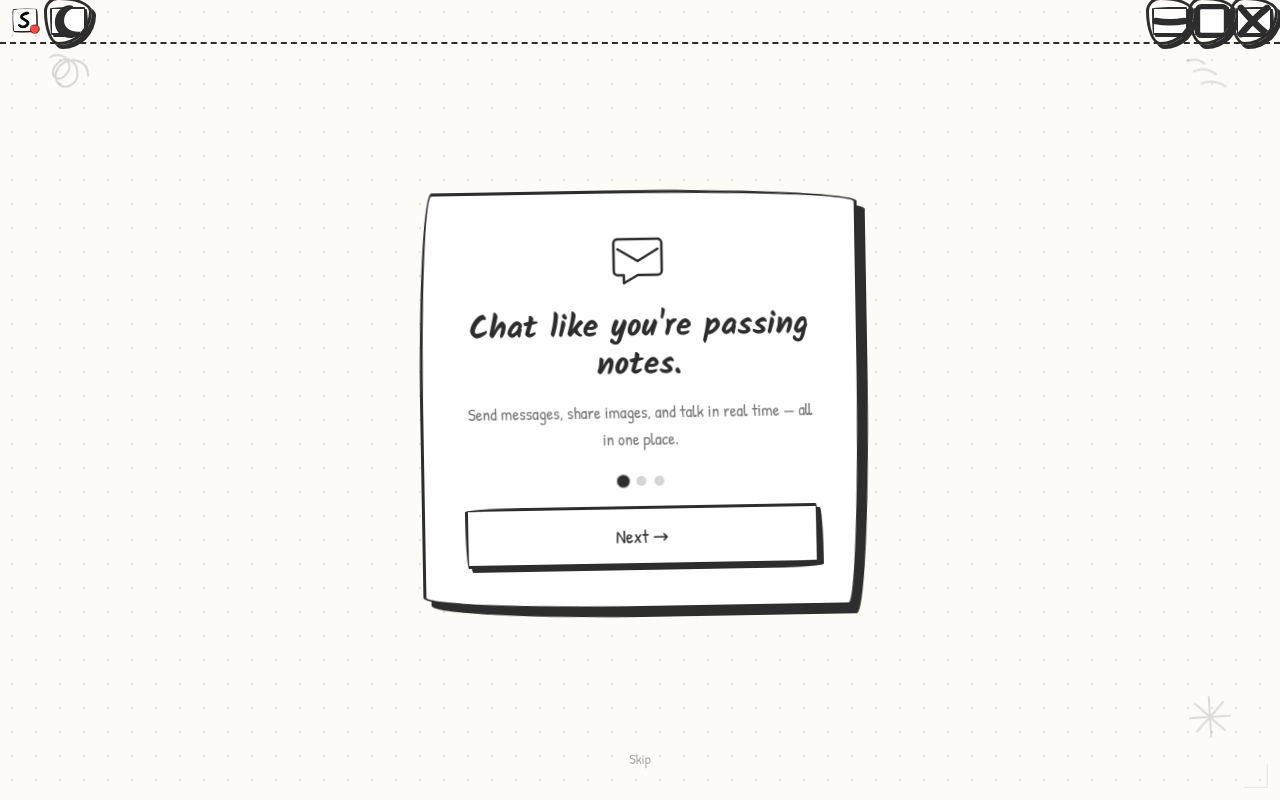
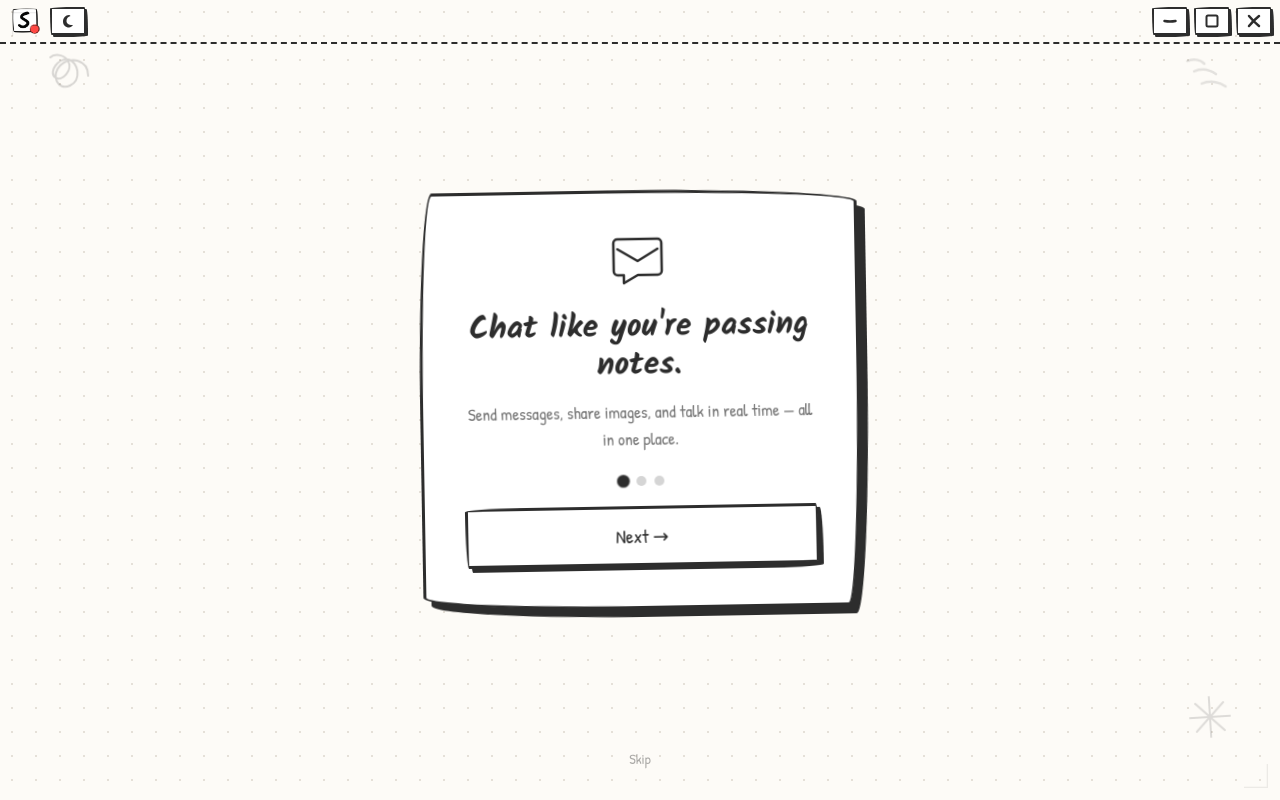
Before and after one commit to lincolnhay69-ops/Skribble, a website: page web/index.html in a window 1280 px wide. Shown: the top 800 px of the page. Drawn offline with Linux system fonts and the light colour scheme; no server answers.

Commit message:
Release v2.26.1

```diff
--- a/src-tauri/tauri.conf.json
+++ b/src-tauri/tauri.conf.json
@@ -1,7 +1,7 @@
 {
   "$schema": "../node_modules/@tauri-apps/cli/config.schema.json",
   "productName": "Scribble",
-  "version": "2.26.0",
+  "version": "2.26.1",
   "identifier": "com.scribble.app",
   "build": {
     "frontendDist": "../web",
--- a/web/style.css
+++ b/web/style.css
@@ -833,12 +833,6 @@ body {
   text-align: center;
 }
 
-/* === ICON COLOR === */
-.sidebar-item svg,
-.window-btn svg,
-#hamburger svg,
-#sidebar-logout svg,
-.btn svg,
 /* === USER OPTIONS MODAL === */
 #user-options-header .uoptions-avatar {
   border-radius: 30% 70% 70% 30% / 30% 30% 70% 70%;
```
